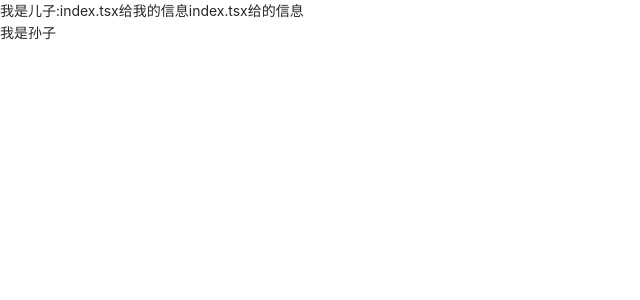
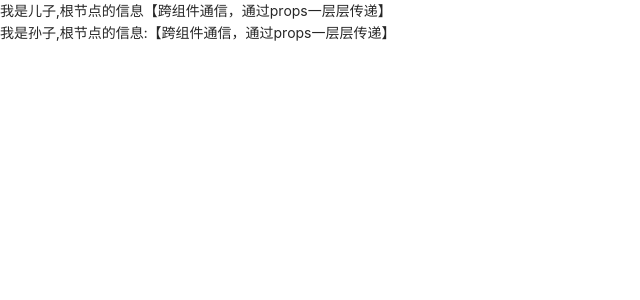
Before and after one commit to yuanjinzhong/react_ts, a React (Create React App) app: page / in a window 1280 px wide. Shown: the top 300 px of the page, without its empty margins (0-640 px from the left). Built offline with nearby package versions, Linux system fonts and the light colour scheme.

Commit message:
Context 夸组件通信

```diff
--- a/src/index.tsx
+++ b/src/index.tsx
@@ -15,7 +15,7 @@ ReactDOM.render(
     // <Provider value={'你好，这是来自index.tsx的信息'}>
     //
     // </Provider>
-    <Son msg={'index.tsx给的信息'}/>
+    <Son msg={'【跨组件通信，通过props一层层传递】'}/>
     ,
     document.getElementById('root')
 );
--- a/src/跨组件通信/GrandSon.tsx
+++ b/src/跨组件通信/GrandSon.tsx
@@ -1,8 +1,8 @@
 import React from 'react';
 
-const GrandSon: React.FC<{ msg: string }> = ({msg: string}) => {
+const GrandSon: React.FC<{ msg: string }> = (x:{msg: string}) => {
     return (<>
-        <div>我是孙子</div>
+        <div>我是孙子,根节点的信息:{x.msg}</div>
     </>)
 };
 export default GrandSon;
--- a/src/跨组件通信/Son.tsx
+++ b/src/跨组件通信/Son.tsx
@@ -4,8 +4,8 @@ import GrandSon from "./GrandSon";
 const Son: React.FC<{ msg: string }> = (x: { msg: string }) => {
     //const {msg} = x;
     return (<>
-        <div>我是儿子:index.tsx给我的信息{x.msg}</div>
-        <GrandSon msg={"儿子给孙子的信息"}/>
+        <div>我是儿子,根节点的信息{x.msg}</div>
+        <GrandSon msg={x.msg}/>
     </>)
 };
 export default Son;
```
